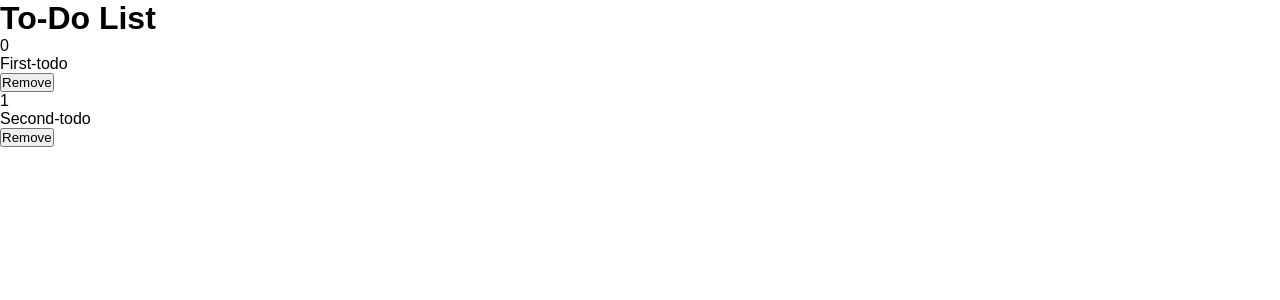
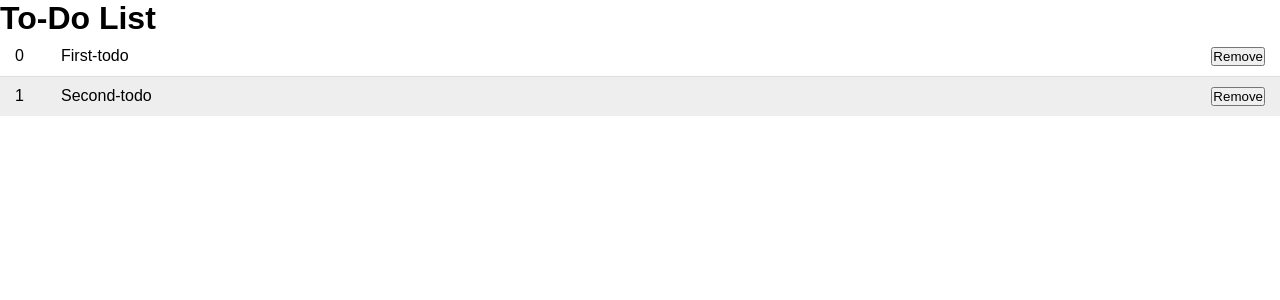
Before and after one commit to Abhijeet-Anand-01/To-Do-List, an Angular app: page / in a window 1280 px wide. Shown: the top 300 px of the page. Built offline with nearby package versions, Linux system fonts and the light colour scheme.

Commit message:
[add] styling

```diff
--- a/src/app/components/todos/todos.component.scss
+++ b/src/app/components/todos/todos.component.scss
@@ -0,0 +1,56 @@
+.todo {
+    display: flex;
+    padding: 10px 15px;
+    background-color: #fff;
+    border-bottom: 1px solid #ddd;
+
+    &:nth-child(even) {
+        background-color: #eee;
+    }
+
+    &:last-of-type {
+        border-bottom: 0;
+    }
+
+    .id {
+        flex: 1 1 50px;
+    }
+
+    .content {
+        flex: 1 1 100%;
+    }
+}
+
+.todo.done .content {
+    text-decoration: line-through;
+}
+
+.todo-input {
+    display: block;
+    width: 100%;
+    padding: 10px 15px;
+    appearance: none;
+    border: none;
+    background-color: #f3f3f3;
+    margin-top: 15px;
+    font-size: 20px;
+    outline: none;
+}
+
+.todo-submit {
+    display: block;
+    width: 100%;
+    max-width: 200px;
+    appearance: none;
+    border: none;
+    outline: none;
+    background: none;
+
+    background-color: #fe4880;
+    color: #fff;
+    margin-top: 15px auto;
+
+    padding: 10px 15px;
+    font-size: 18px;
+    font-weight: 700;
+}
```
